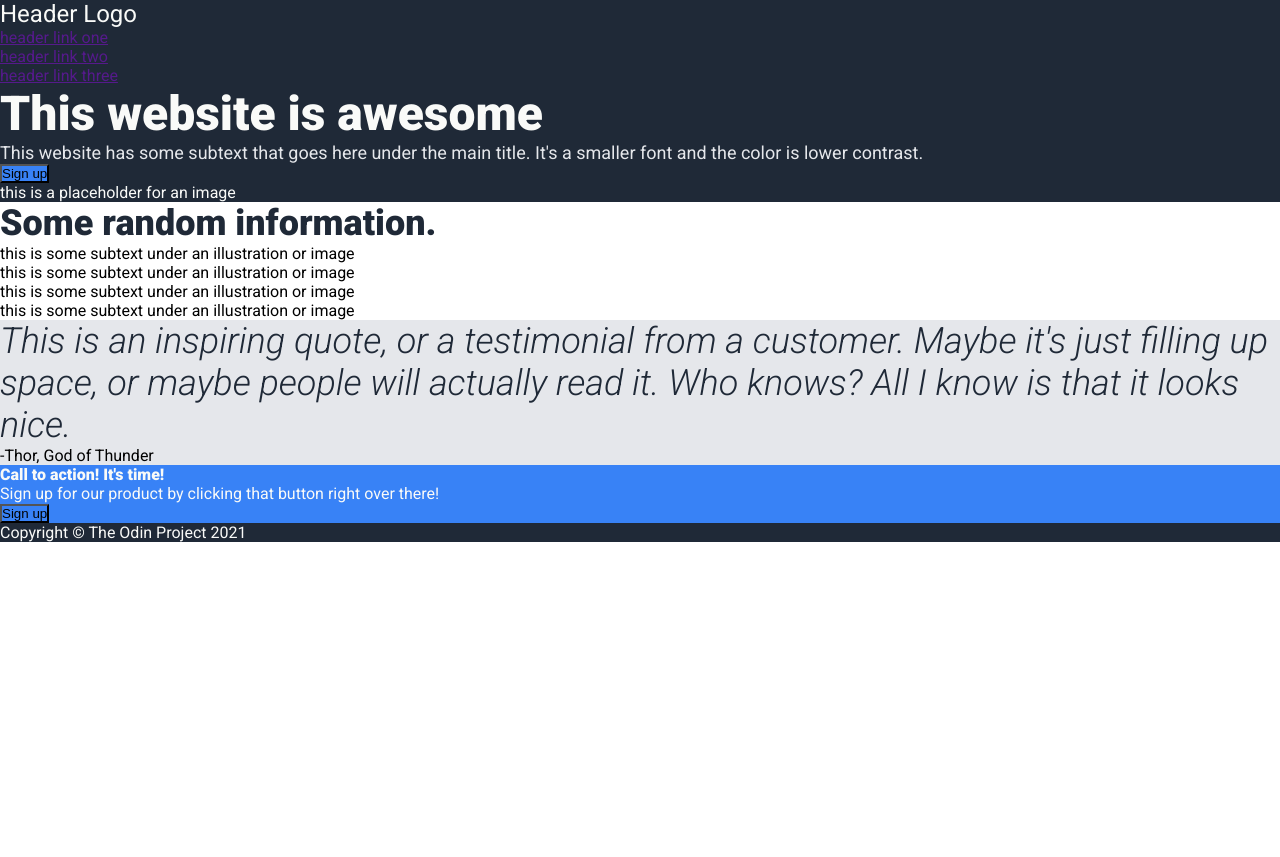
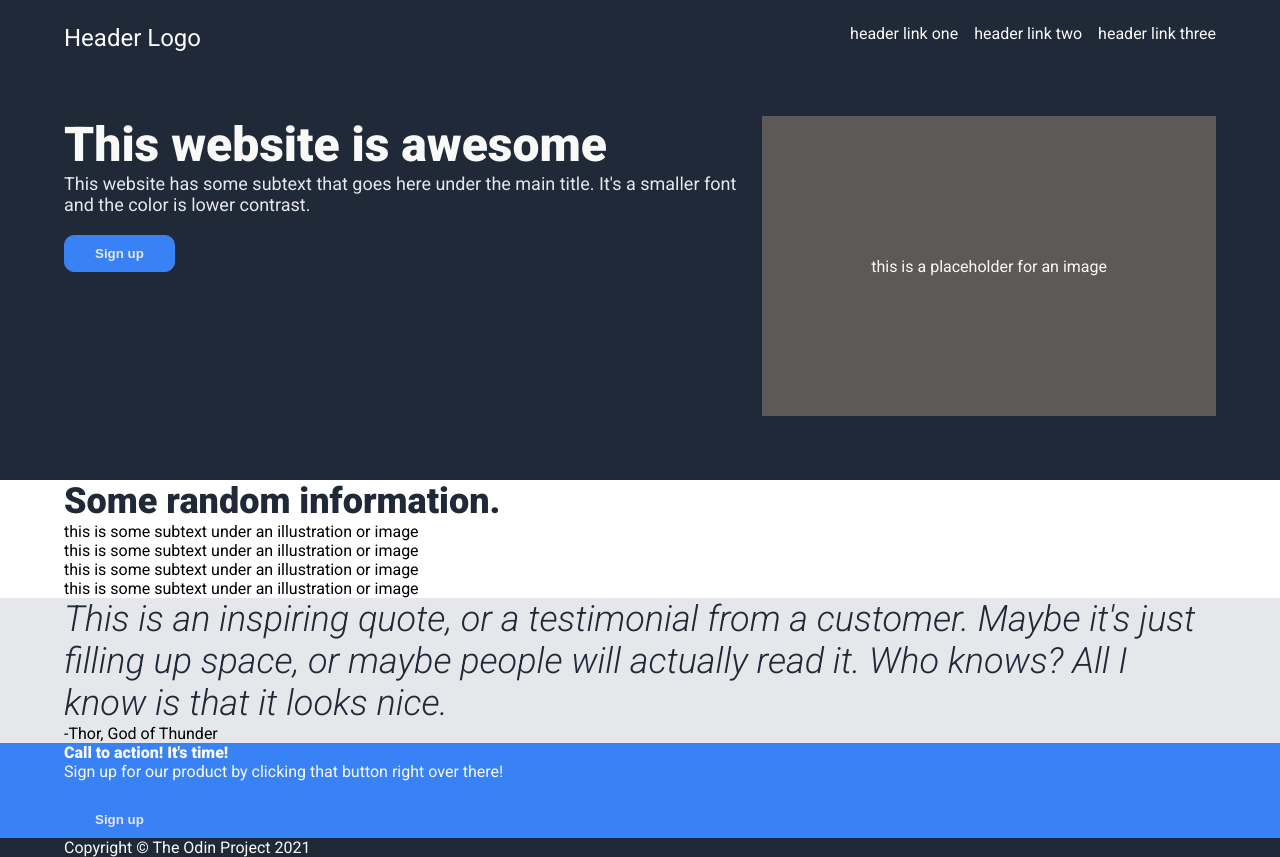
Before and after one commit to arjenvoorend/odin-landing-page, a plain HTML site: page index.html in a window 1280 px wide. Before the commit the page ends 800 px from the top, so only its background shows below. Drawn offline with Linux system fonts and the light colour scheme.

Commit message:
Add Header & Hero styling

```diff
--- a/style.css
+++ b/style.css
@@ -14,6 +14,43 @@ footer,
   background-color: #1f2937;
 }
 
+header {
+  display: flex;
+}
+
+header p,
+header ul {
+  padding-top: 24px;
+}
+
+header p {
+  font-size: 24px;
+}
+
+header ul {
+  display: flex;
+  margin-left: auto;
+}
+
+header li {
+  list-style: none;
+}
+
+header a {
+  text-decoration: none;
+  color: #f9faf8;
+  margin-left: 16px;
+}
+
+header,
+footer,
+.hero-container,
+.information-container,
+.quote-container,
+.cta-container {
+  padding: 0 64px;
+}
+
 header,
 footer,
 .hero-container,
@@ -26,8 +63,22 @@ button,
   background-color: #3882f6;
 }
 
-header p {
-  font-size: 24px;
+.hero-container {
+  display: flex;
+  padding-top: 64px;
+  padding-bottom: 64px;
+
+}
+
+.hero-image {
+  background-color: #5e5959;
+  width: 600px;
+  height: 300px;
+  display: flex;
+  align-items: center;
+  justify-content: center;
+  text-align: center;
+  margin-left: auto;
 }
 
 .hero h1 {
@@ -38,6 +89,15 @@ header p {
 .hero p {
   font-size: 18px;
   color: #e5e7eb;
+}
+
+button {
+  margin-top: 20px;
+  padding: 10px 30px;
+  font-weight: 900;
+  color: #e5e7eb;
+  border: 1px solid #3882f6;
+  border-radius: 10px;
 }
 
 .information-container h2 {
```
